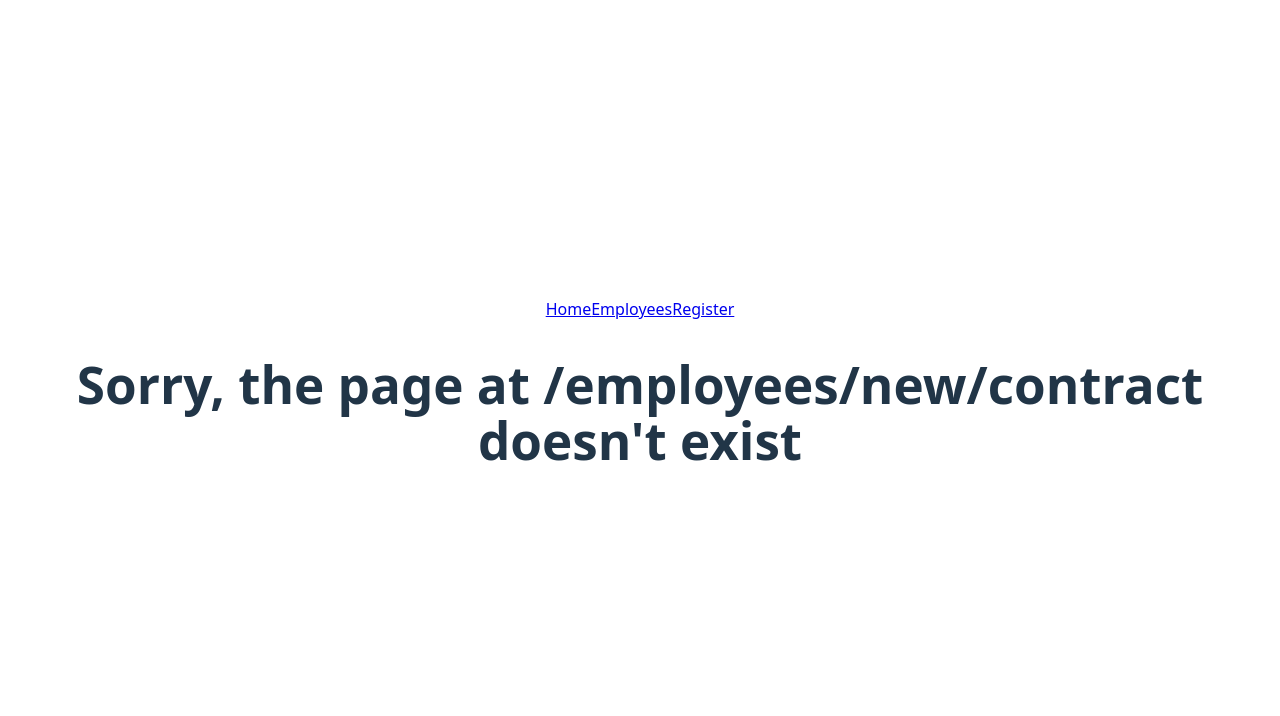
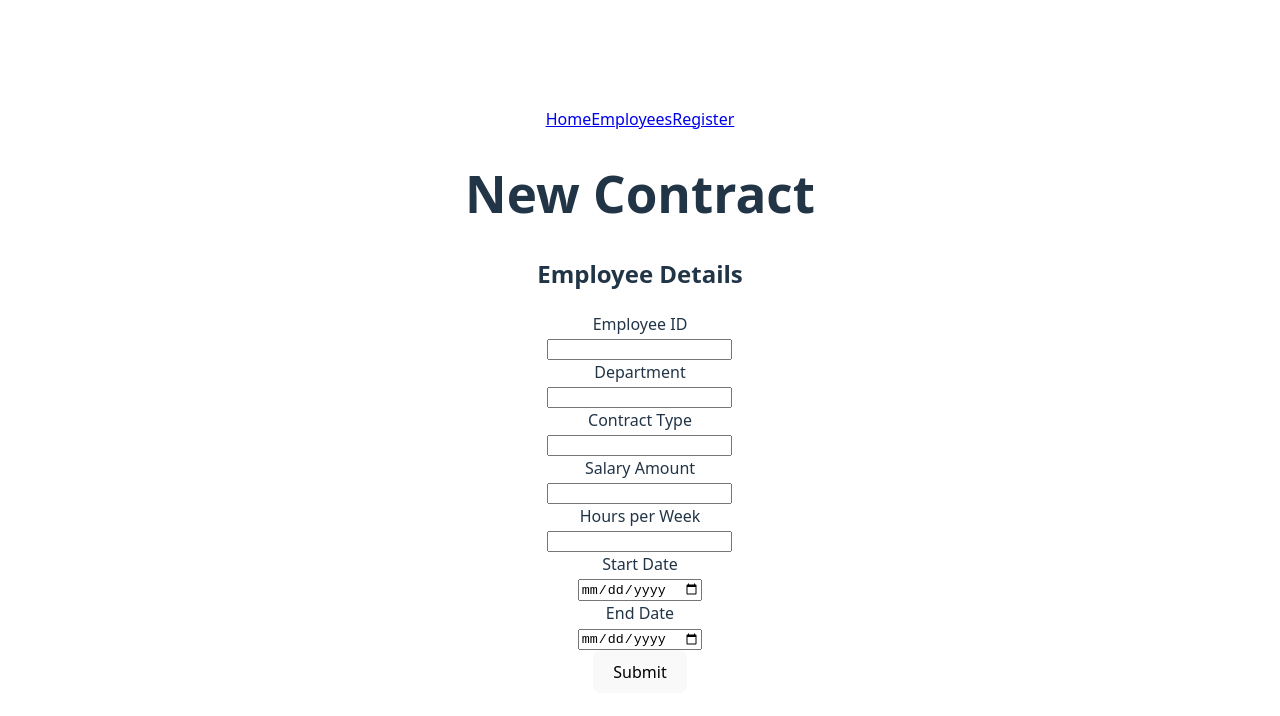
Before and after one commit to carriegale2710/employee-creator, a React (Vite) app in the folder front-end/: page /employees/new/contract in a window 1280 px wide. Shown: the top 716 px of the page. Built offline with nearby package versions, Linux system fonts and the light colour scheme.

Commit message:
updates CreateContract form

```diff
--- a/front-end/src/App.tsx
+++ b/front-end/src/App.tsx
@@ -6,6 +6,7 @@ import CreatePage from "./pages/CreatePage";
 import EditPage from "./pages/EditPage";
 import NotFoundPage from "./pages/NotFoundPage";
 import "./App.scss";
+import CreateContract from "./pages/CreateContract";
 
 function App() {
   return (
@@ -16,6 +17,7 @@ function App() {
         <Route path="/employees" element={<ListPage />} />
         <Route path="/employees/:id/edit" element={<EditPage />} />
         <Route path="/employees/new" element={<CreatePage />} />
+        <Route path="/employees/new/contract" element={<CreateContract />} />
         <Route path="/*" element={<NotFoundPage />} />
       </Routes>
     </BrowserRouter>
--- a/front-end/src/components/Card/Card.tsx
+++ b/front-end/src/components/Card/Card.tsx
@@ -25,7 +25,7 @@ const Card = ({ employee }: CardProps) => {
         </span>
       </span>
       <span className="row">
-        <NavLink to="/employees/new">
+        <NavLink to={`/employees/new/contract`}>
           <Button>New Contract</Button>
         </NavLink>
       </span>
--- a/front-end/src/components/ContractForm/ContractForm.tsx
+++ b/front-end/src/components/ContractForm/ContractForm.tsx
@@ -1,10 +1,10 @@
 import { useFormStatus } from "react-dom";
-import type { Employee } from "../../services/employees";
 import Button from "../Button/Button";
 import Input from "./ContractInput";
+import type { Contract } from "../../services/contracts";
 
 export interface ContractFormProps {
-  prefilled?: Employee | null;
+  prefilled?: Contract | null;
 }
 
 const ContractForm = ({ prefilled }: ContractFormProps) => {
@@ -19,20 +19,26 @@ const ContractForm = ({ prefilled }: ContractFormProps) => {
     // action={onSubmit}
     >
       <h2>Employee Details</h2>
-      <Input label="firstName" type="text" value={prefilled?.firstName}>
-        First Name
+      <Input label="employeeId" type="number" value={prefilled?.employee.id}>
+        Employee ID
       </Input>
-      <Input label="lastName" type="text" value={prefilled?.lastName}>
-        Last Name
+      <Input label="department" type="select" value={prefilled?.department}>
+        Department
       </Input>
-      <Input label="email" type="email" value={prefilled?.email}>
-        Email
+      <Input label="contractType" type="select" value={prefilled?.contractType}>
+        Contract Type
       </Input>
-      <Input label="phone" type="number" value={prefilled?.phone}>
-        Phone
+      <Input label="salaryAmount" type="number" value={prefilled?.salaryAmount}>
+        Salary Amount
       </Input>
-      <Input label="address" type="search" value={prefilled?.address}>
-        Address
+      <Input label="hoursPerWeek" type="number" value={prefilled?.hoursPerWeek}>
+        Hours per Week
+      </Input>
+      <Input label="startDate" type="date" value={prefilled?.startDate}>
+        Start Date
+      </Input>
+      <Input label="endDate" type="date" value={prefilled?.endDate}>
+        End Date
       </Input>
       <Button type="submit" disabled={pending}>
         {pending ? "Submitting..." : "Submit"}
```
